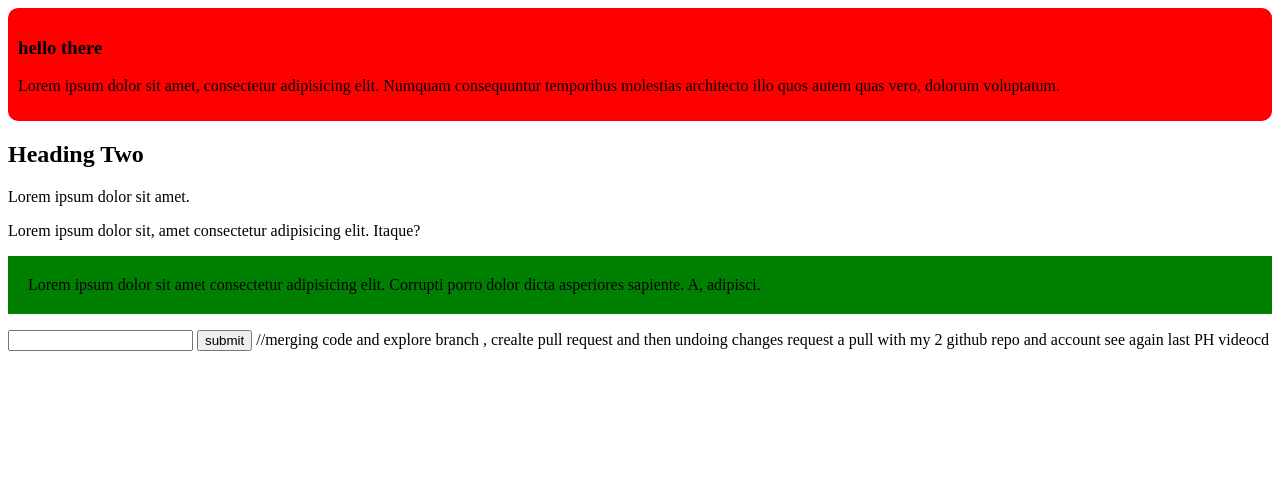
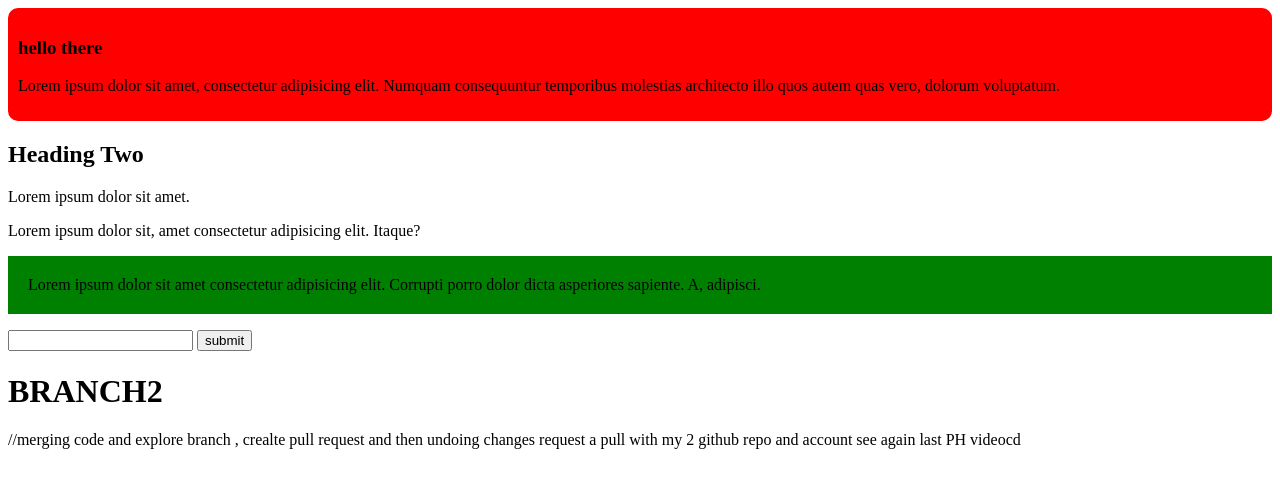
Before and after one commit to sidka001/PH-test, a plain HTML site: page index.html in a window 1280 px wide. Drawn offline with Linux system fonts and the light colour scheme.

Commit message:
branch main2

```diff
--- a/index.html
+++ b/index.html
@@ -17,6 +17,10 @@
     <p class="lastp">Lorem ipsum dolor sit amet consectetur adipisicing elit. Corrupti porro dolor dicta asperiores sapiente. A, adipisci.</p>
     <input type="email" name="" id="">
     <input type="submit" value="submit">
+
+
+    <h1>BRANCH2</h1>
+
 </body>
 </html>
 
```
Also changed, not shown: 1 other file.
